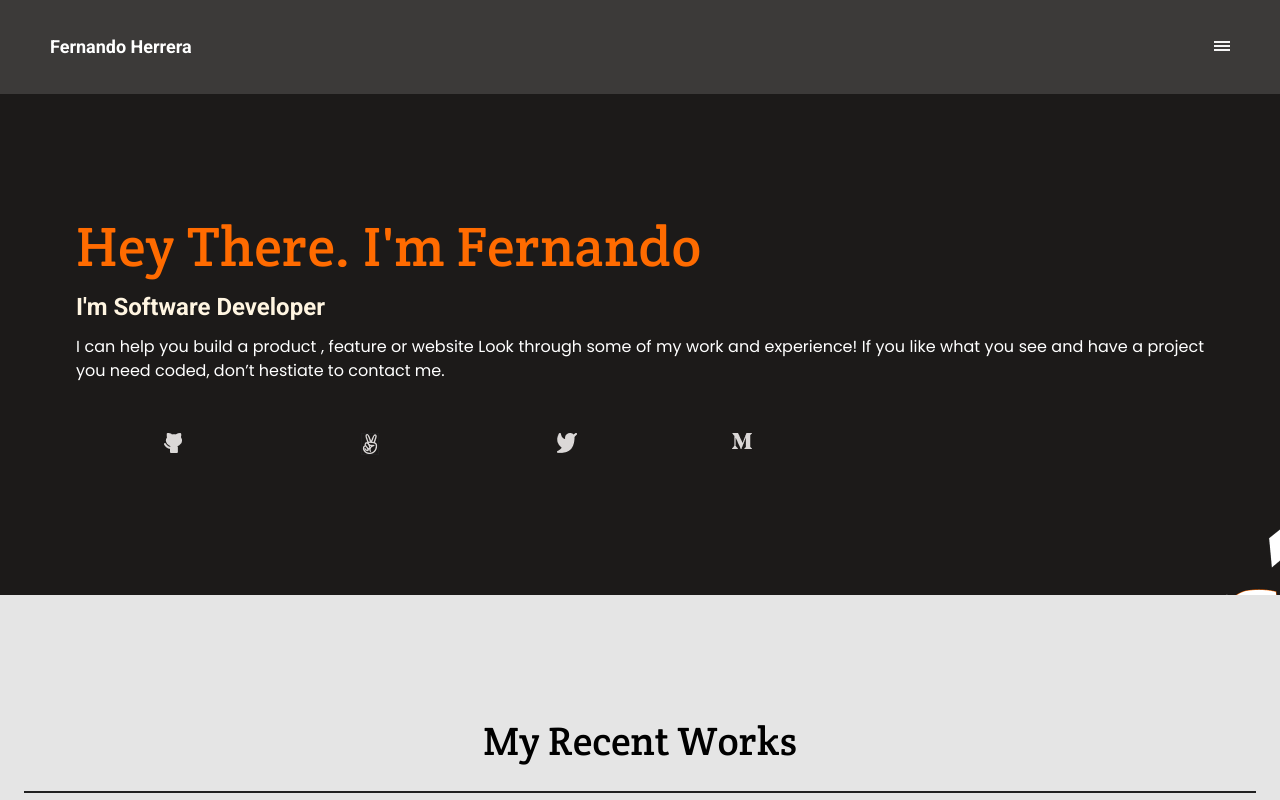
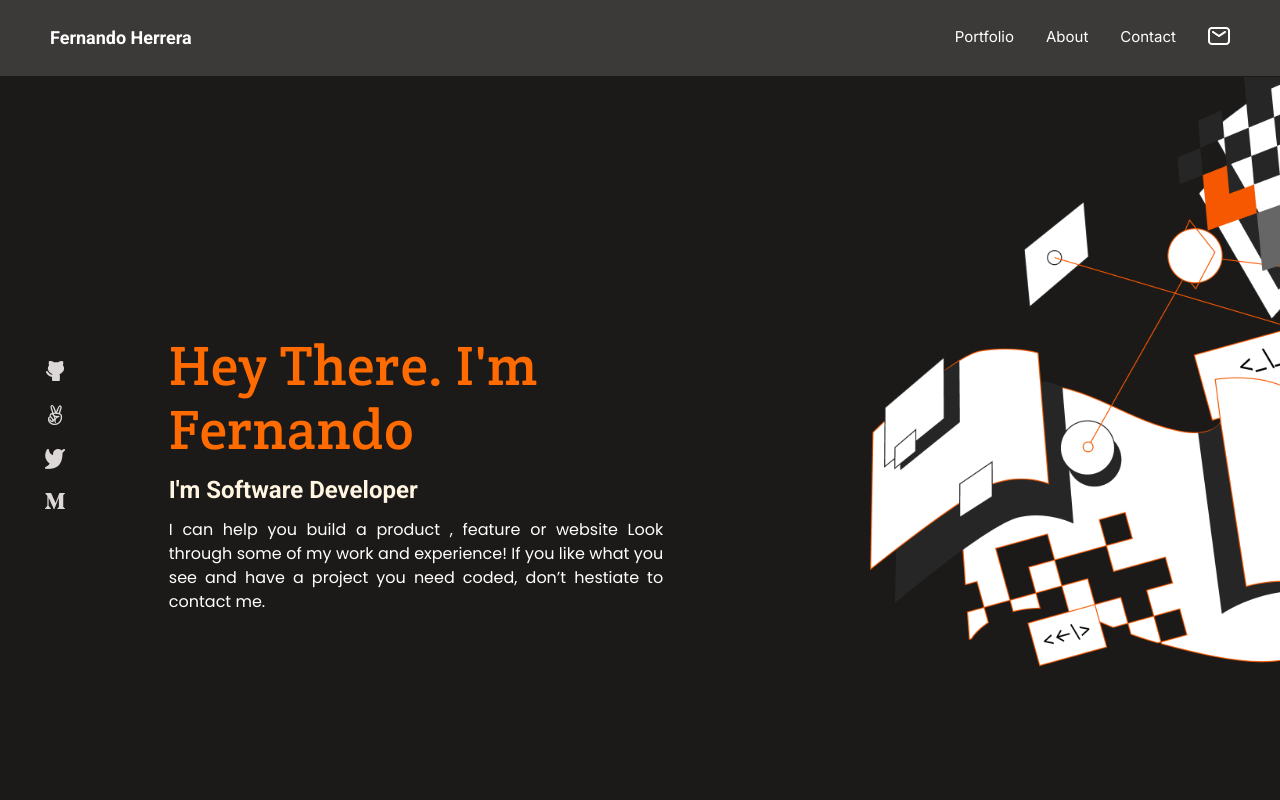
Before and after one commit to fherrerao/Portfolio, a plain HTML site: page index.html in a window 1280 px wide. Shown: the top 800 px of the page. Drawn offline with Linux system fonts and the light colour scheme.

Commit message:
Main section fixed to DV

```diff
--- a/index.html
+++ b/index.html
@@ -16,14 +16,44 @@
 <body>
     <header class="header">
         <a href="#" class="name">Fernando Herrera</a>
-        <nav>
+        <nav class="mobile-header">
             <div class="hamb hamb1"></div>
             <div class="hamb hamb2"></div>
             <div class="hamb hamb3"></div>
         </nav>
+        <nav class="desktop-header">
+            <ul>
+                <li>
+                    <a class="link" href="#">Portfolio</a>
+                </li>
+                <li>
+                    <a class="link" href="#">About</a>
+                </li>
+                <li>
+                    <a class="link" href="#">Contact</a>
+                </li>
+                <li>
+                    <a class="link" href="#"><img src="img/union.png" alt="email-image"></a>
+                </li>
+            </ul>
+        </nav>
     </header>
     <main>
         <section class="presentation">
+            <ul class="social-media">
+                <li>
+                    <a href="#"><img src="img/github.png" alt="github" /></a>
+                </li>
+                <li>
+                    <a href="#"><img src="img/vector.png" alt="vector" /></a>
+                </li>
+                <li>
+                    <a href="#"><img src="img/twitter.png" alt="twitter" /></a>
+                </li>
+                <li>
+                    <a href="#"><img src="img/msocial.png" alt="github" /></a>
+                </li>
+            </ul>
             <section class="text-container container">
                 <h1 class="welcome">Hey There. I'm Fernando</h1>
                 <p class="profession">I'm Software Developer</p>
@@ -33,20 +63,10 @@
                     project you need coded, don’t hestiate to contact me.
                 </p>
             </section>
-            <ul class="social-media">
-                <li>
-                    <a href="#"><img class="github" src="img/github.png" alt="github" /></a>
-                </li>
-                <li>
-                    <a href="#"><img class="vector" src="img/vector.png" alt="vector" /></a>
-                </li>
-                <li>
-                    <a href="#"><img class="twitter" src="img/twitter.png" alt="twitter" /></a>
-                </li>
-                <li>
-                    <a href="#"><img class="msocial" src="img/msocial.png" alt="github" /></a>
-                </li>
-            </ul>
+
+            <div class="background-desktop">
+                <img src="img/Illustrationd.png" alt="img-bg">
+            </div>
         </section>
 
         <section class="works-section">
--- a/styles.css
+++ b/styles.css
@@ -15,6 +15,8 @@ body {
   background-repeat: no-repeat;
   margin: 0;
   background-position: right 300px;
+  display: flex;
+  flex-direction: column-reverse;
 }
 
 .hamb1 {
@@ -56,6 +58,59 @@ body {
   text-decoration: none;
 }
 
+@media (min-width: 768px) {
+  .header {
+    justify-content: space-between;
+    padding: 0 50px;
+  }
+
+  .mobile-header {
+    display: none;
+  }
+
+  .desktop-header ul {
+    display: flex;
+    column-gap: 32px;
+  }
+
+  .desktop-header ul li {
+    list-style: none;
+  }
+
+  .link {
+    font-family: "Inter", sans-serif;
+    font-size: 15px;
+    color: #fff;
+  }
+
+  .presentation {
+    background-image: none;
+    display: grid;
+    grid-template-columns: 0.5fr 2.25fr 2.25fr;
+    align-items: center;
+  }
+
+  .background-desktop img{
+    float: right;
+    width: 90%;
+  }
+
+  .social-media {
+    flex-direction: column;
+    row-gap: 20px;
+    align-items: center;
+  }
+}
+
+@media (max-width: 768px) {
+  .desktop-header {
+    display: none;
+  }
+  .background-desktop {
+    display: none;
+  }
+}
+
 .name {
   font-family: "Roboto", sans-serif;
   font-size: 18px;
@@ -64,18 +119,7 @@ body {
   line-height: 24px;
   text-align: center;
   color: white;
-  padding: 35px 0;
-}
-
-@media (min-width: 768px) {
-  .header {
-    justify-content: space-between;
-    padding: 0 50px;
-  }
-}
-
-.text-container {
-  width: 100%;
+  padding: 26px 0;
 }
 
 .welcome {
```
Also changed, not shown: img/Illustrationd.png (added), img/union.png (added).
